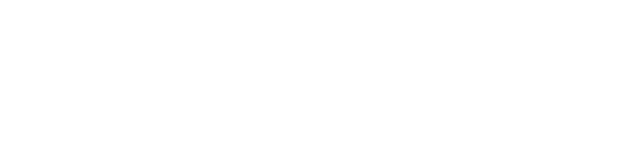
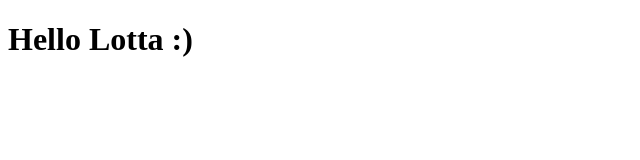
Before and after one commit to fredrika-g/git-uppgift, a plain HTML site: page index.html in a window 1280 px wide. Shown: the whole page, without its empty margins (0-640 px from the left). Drawn offline with Linux system fonts and the light colour scheme.

Commit message:
added h1

```diff
--- a/index.html
+++ b/index.html
@@ -6,6 +6,7 @@
     <title>Git uppgift</title>
 </head>
 <body>
+    <h1>Hello Lotta :)</h1>
 
 </body>
 </html>
```
